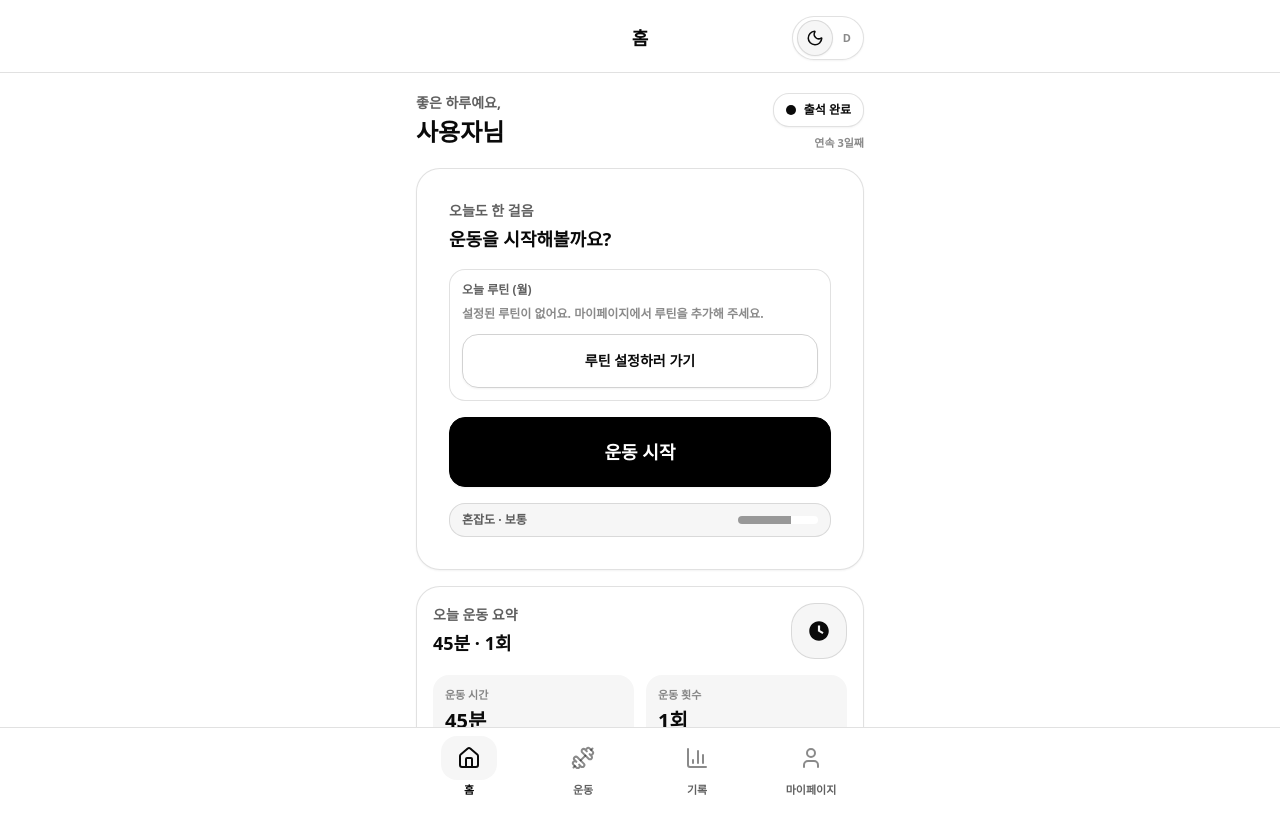
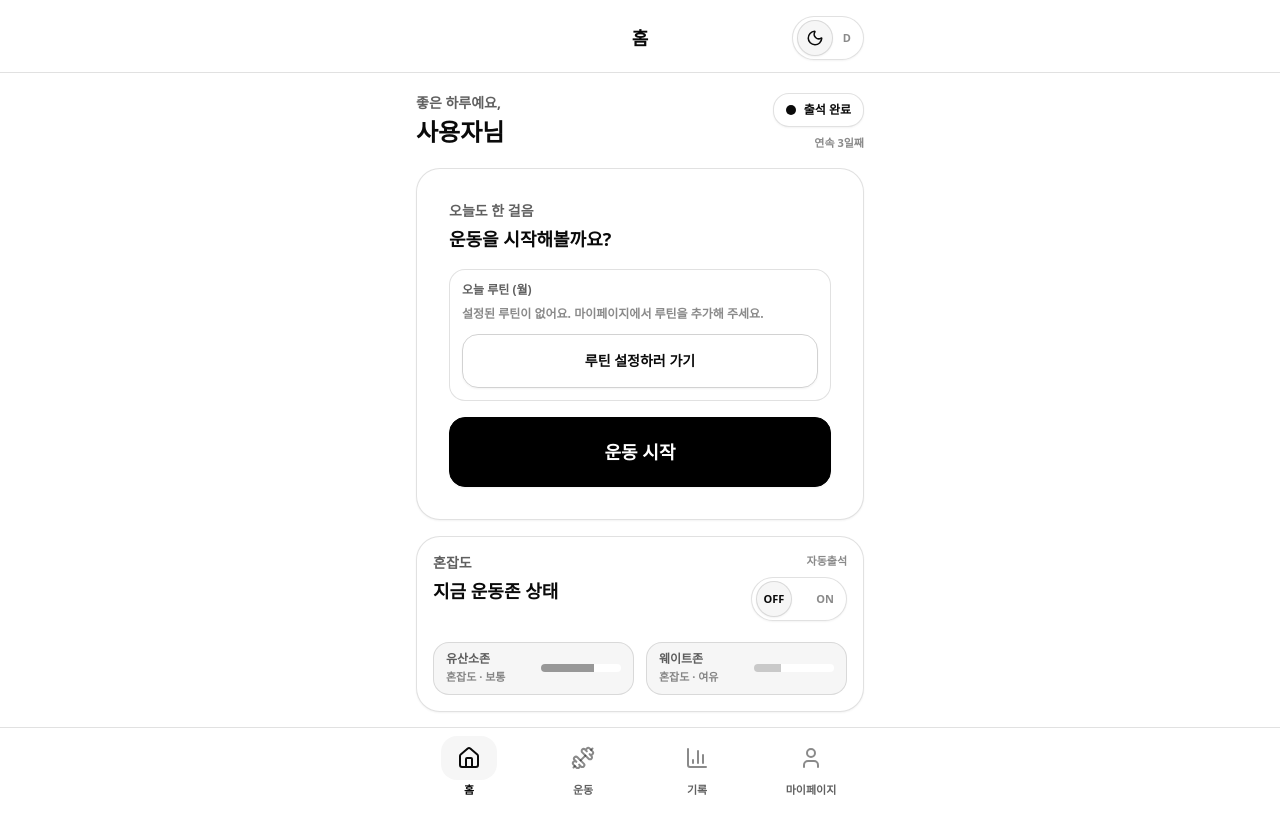
Before and after one commit to 2kminn/modu-flow-frontend, a React (Vite) app: page /signup in a window 1280 px wide. Both pictures are taken after typing "name@example.com", "Sample123", "Sample123" into the empty fields and a click on the button "회원가입". Shown: the top 834 px of the page. Built offline with nearby package versions, Linux system fonts and the light colour scheme.

Commit message:
feat: add congestion UI and auto-attendance toggle on Home

```diff
--- a/src/pages/Home.jsx
+++ b/src/pages/Home.jsx
@@ -1,9 +1,10 @@
 import Button from "@/components/ui/Button";
 import Card from "@/components/ui/Card";
-import { useMemo } from "react";
+import { useEffect, useMemo, useState } from "react";
 import { useNavigate } from "react-router-dom";
 
 const ROUTINE_STORAGE_KEY = "moduflow:routines-by-day:v1";
+const AUTO_ATTENDANCE_STORAGE_KEY = "moduflow:auto-attendance:v1";
 const DAY_LABELS = {
   mon: "월",
   tue: "화",
@@ -47,7 +48,7 @@ function resolveExerciseId(name) {
   return EXERCISE_NAME_TO_ID[name.trim().toLowerCase()] || null;
 }
 
-function CongestionPill({ level }) {
+function CongestionPill({ level, title }) {
   const map = {
     low: {
       label: "여유",
@@ -68,9 +69,14 @@ function CongestionPill({ level }) {
   return (
     <div className="rounded-2xl border border-[color:var(--c-border)] bg-[color:var(--c-surface-2)] px-3 py-2 transition-[background-color,border-color] duration-200">
       <div className="flex items-center justify-between gap-3">
-        <p className="text-xs font-extrabold text-[color:var(--c-muted)]">
-          혼잡도 · {ui.label}
-        </p>
+        <div className="min-w-0">
+          <p className="truncate text-xs font-extrabold text-[color:var(--c-muted)]">
+            {title}
+          </p>
+          <p className="mt-0.5 text-[11px] font-semibold text-[color:var(--c-muted-2)]">
+            혼잡도 · {ui.label}
+          </p>
+        </div>
         <div className="h-2 w-20 overflow-hidden rounded-full bg-[color:var(--c-surface)]">
           <div className={`h-full ${ui.bar}`} />
         </div>
@@ -79,12 +85,47 @@ function CongestionPill({ level }) {
   );
 }
 
+function AutoAttendanceToggle({ enabled, onChange }) {
+  return (
+    <button
+      type="button"
+      role="switch"
+      aria-checked={enabled}
+      aria-label={enabled ? "자동출석 끄기" : "자동출석 켜기"}
+      onClick={() => onChange(!enabled)}
+      className={[
+        "relative inline-flex h-11 w-[96px] items-center rounded-full border shadow-sm transition duration-200 active:scale-[0.98] hover:bg-[color:var(--c-surface-2)]",
+        "border-[color:var(--c-border)] bg-[color:var(--c-surface)]"
+      ].join(" ")}
+    >
+      <span className="absolute left-3 text-[11px] font-extrabold text-[color:var(--c-muted-2)]">
+        OFF
+      </span>
+      <span className="absolute right-3 text-[11px] font-extrabold text-[color:var(--c-muted-2)]">
+        ON
+      </span>
+      <span
+        aria-hidden="true"
+        className={[
+          "absolute top-1/2 grid h-9 w-9 -translate-y-1/2 place-items-center rounded-full border shadow-sm transition-transform",
+          "border-[color:var(--c-border)] bg-[color:var(--c-surface-2)]",
+          enabled ? "translate-x-[56px]" : "translate-x-[4px]"
+        ].join(" ")}
+      >
+        <span className="text-[11px] font-extrabold text-[color:var(--c-text)]">
+          {enabled ? "ON" : "OFF"}
+        </span>
+      </span>
+    </button>
+  );
+}
+
 export default function Home() {
   const navigate = useNavigate();
   const userName = "사용자";
   const attendance = { status: "출석 완료", streakDays: 3 };
-  const today = { minutes: 45, sessions: 1 };
-  const congestionLevel = "mid";
+  const cardioCongestionLevel = "mid";
+  const weightCongestionLevel = "low";
   const todayDayKey = useMemo(() => dayKeyFromDate(new Date()), []);
   const todayRoutines = useMemo(() => {
     const stored = loadRoutinesByDay();
@@ -96,6 +137,20 @@ export default function Home() {
     return resolveExerciseId(todayRoutines[0]?.name);
   }, [todayRoutines]);
   const startPath = firstExerciseId ? `/workout/${firstExerciseId}/run` : "/workout";
+  const [autoAttendanceEnabled, setAutoAttendanceEnabled] = useState(() => {
+    if (typeof window === "undefined") return false;
+    const raw = window.localStorage.getItem(AUTO_ATTENDANCE_STORAGE_KEY);
+    if (!raw) return false;
+    return raw === "true";
+  });
+
+  useEffect(() => {
+    if (typeof window === "undefined") return;
+    window.localStorage.setItem(
+      AUTO_ATTENDANCE_STORAGE_KEY,
+      autoAttendanceEnabled ? "true" : "false"
+    );
+  }, [autoAttendanceEnabled]);
 
   return (
     <section className="space-y-4">
@@ -178,49 +233,41 @@ export default function Home() {
               운동 시작
             </Button>
           </div>
-
-          <div className="mt-4">
-            <CongestionPill level={congestionLevel} />
-          </div>
         </div>
       </Card>
 
       <Card>
-        <div className="flex items-center justify-between">
+        <div className="flex items-start justify-between gap-4">
           <div>
             <p className="text-sm font-semibold text-[color:var(--c-muted)]">
-              오늘 운동 요약
+              혼잡도
             </p>
             <p className="mt-1 text-lg font-extrabold text-[color:var(--c-text)]">
-              {today.minutes}분 · {today.sessions}회
+              지금 운동존 상태
             </p>
           </div>
-          <div
-            className="grid h-14 w-14 place-items-center rounded-3xl border border-[color:var(--c-border)] bg-[color:var(--c-surface-2)] text-[color:var(--c-text)] transition-[background-color,border-color] duration-200"
-            aria-hidden="true"
-          >
-            <svg width="26" height="26" viewBox="0 0 24 24">
-              <path
-                fill="currentColor"
-                d="M12 21c-4.97 0-9-4.03-9-9s4.03-9 9-9 9 4.03 9 9-4.03 9-9 9Zm1-14h-2v5.2l4.2 2.5 1-1.65-3.2-1.85V7Z"
+          <div className="text-right">
+            <p className="text-[11px] font-extrabold text-[color:var(--c-muted-2)]">
+              자동출석
+            </p>
+            <div className="mt-2">
+              <AutoAttendanceToggle
+                enabled={autoAttendanceEnabled}
+                onChange={setAutoAttendanceEnabled}
               />
-            </svg>
+            </div>
           </div>
         </div>
 
-        <div className="mt-4 grid grid-cols-2 gap-3">
-          <div className="rounded-2xl bg-[color:var(--c-surface-2)] p-3">
-            <p className="text-[11px] font-extrabold text-[color:var(--c-muted-2)]">
-              운동 시간
-            </p>
-            <p className="mt-1 text-xl font-extrabold">{today.minutes}분</p>
-          </div>
-          <div className="rounded-2xl bg-[color:var(--c-surface-2)] p-3">
-            <p className="text-[11px] font-extrabold text-[color:var(--c-muted-2)]">
-              운동 횟수
-            </p>
-            <p className="mt-1 text-xl font-extrabold">{today.sessions}회</p>
-          </div>
+        <div className="mt-4 grid gap-3 sm:grid-cols-2">
+          <CongestionPill
+            title="유산소존"
+            level={cardioCongestionLevel}
+          />
+          <CongestionPill
+            title="웨이트존"
+            level={weightCongestionLevel}
+          />
         </div>
       </Card>
     </section>
```
